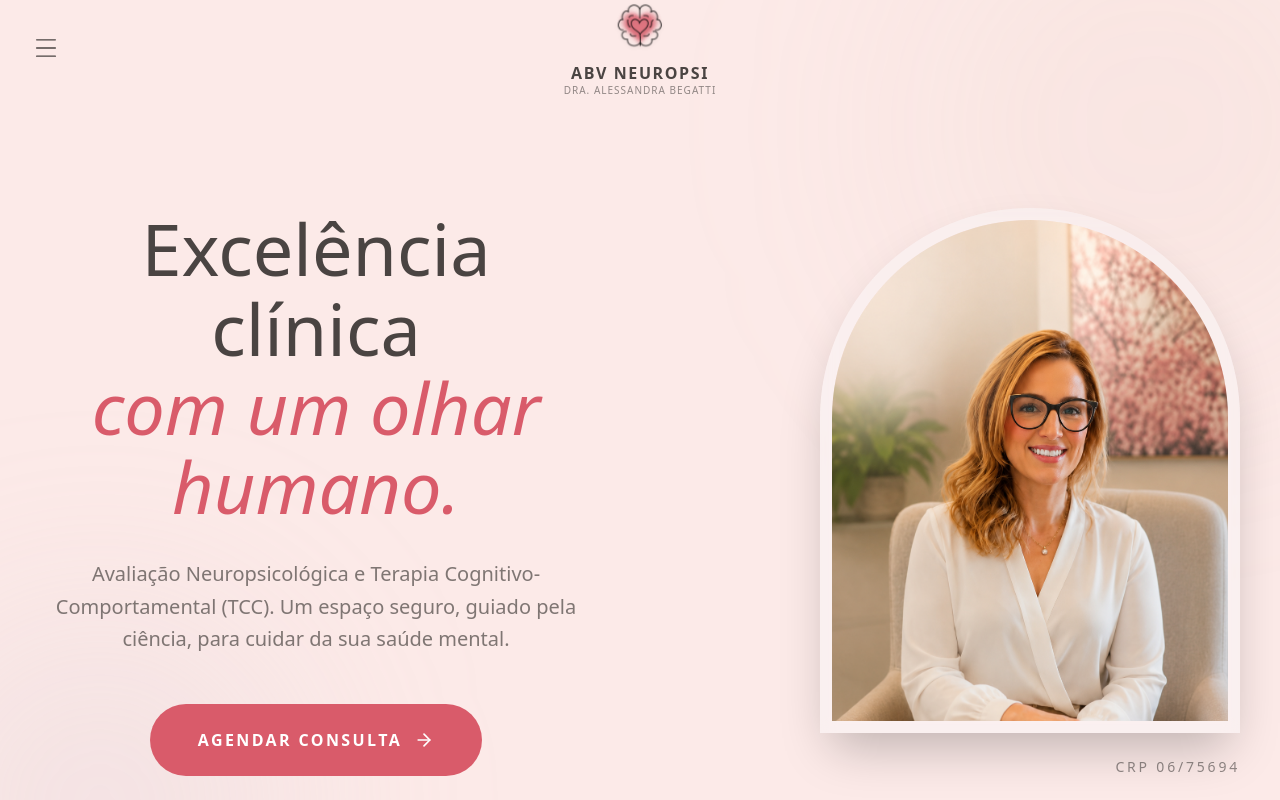
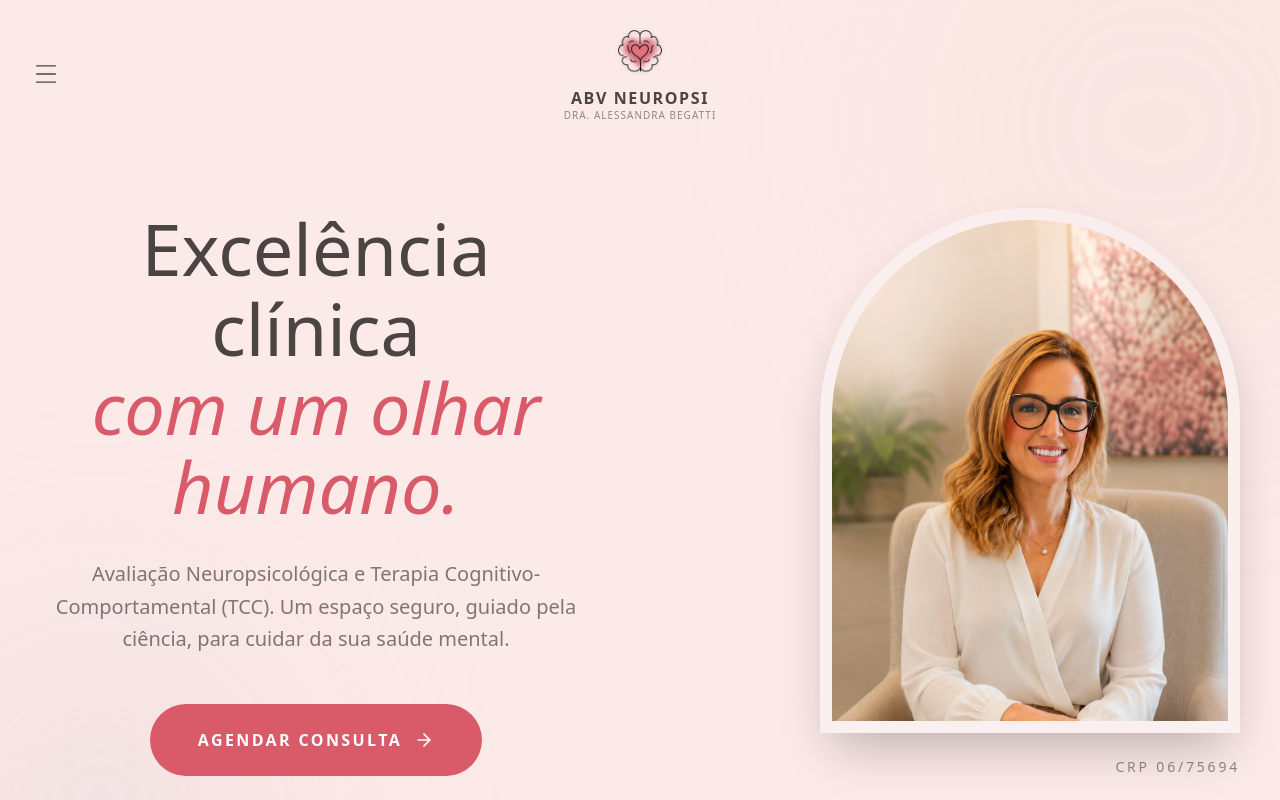
Before and after one commit to LauraNakasato/site-dra-alessandra, a Next.js app: page / in a window 1280 px wide. Shown: the top 800 px of the page. Built offline with nearby package versions, Linux system fonts and the light colour scheme; a web font is replaced by a local one.

Commit message:
Ajuste header

```diff
--- a/components/Header.tsx
+++ b/components/Header.tsx
@@ -72,15 +72,16 @@ export default function Header() {
             `}</style>
 
             <header
-                className={`fixed top-0 left-0 w-full z-50 transition-all duration-500 min-h-[80px] flex items-center ${isScrolled
+                className={`fixed top-0 left-0 w-full z-50 transition-all duration-500 ${isScrolled
                     ? "bg-brand-peach/80 backdrop-blur-md shadow-sm py-3.5 border-b border-brand-mauve/10"
                     : "bg-transparent py-6"
                     }`}
             >
-                <div className="max-w-7xl w-full mx-auto px-6 sm:px-8 flex items-center justify-between relative">
+                {/* Mudamos para grid com 3 colunas (1fr auto 1fr) para forçar o centro exato */}
+                <div className="max-w-7xl w-full mx-auto px-6 sm:px-8 grid grid-cols-[1fr_auto_1fr] items-center">
 
                     {/* BOTÃO DO MENU (ESQUERDA) */}
-                    <div className="flex-1 flex justify-start z-10 relative">
+                    <div className="flex justify-start z-10">
                         <button
                             onClick={() => setIsMenuOpen(true)}
                             aria-label="Abrir menu"
@@ -90,8 +91,8 @@ export default function Header() {
                         </button>
                     </div>
 
-                    {/* LOGOTIPO (CENTRALIZADO DE FORMA ABSOLUTA) */}
-                    <div className="absolute left-1/2 top-1/2 -translate-x-1/2 -translate-y-1/2 flex flex-col items-center justify-center select-none z-0 w-max pointer-events-none">
+                    {/* LOGOTIPO (CENTRALIZADO NO FLUXO DA PÁGINA) */}
+                    <div className="flex flex-col items-center justify-center select-none z-0">
                         <div className="relative flex flex-col items-center group text-center">
                             <div className="relative w-14 h-14 flex items-center justify-center">
                                 <div className="absolute inset-0 overflow-visible pointer-events-none z-0">
@@ -119,8 +120,8 @@ export default function Header() {
                         </div>
                     </div>
 
-                    {/* ESPAÇO DIREITO (PARA MANTER A ESTRUTURA FLEX) */}
-                    <div className="flex-1 hidden sm:block relative"></div>
+                    {/* ESPAÇO DIREITO (PARA MANTER A SIMETRIA DO GRID) */}
+                    <div className="flex justify-end"></div>
                 </div>
             </header>
 
```
